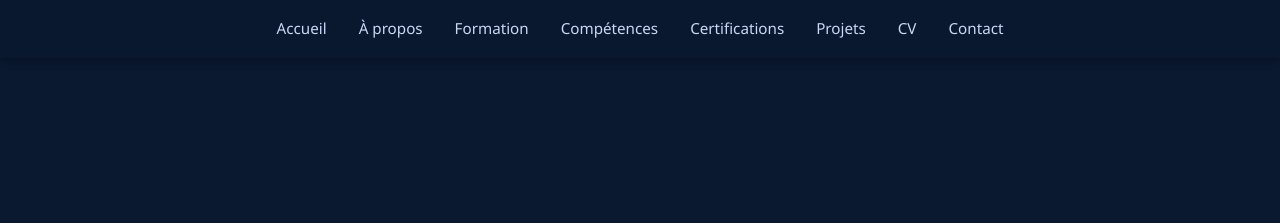
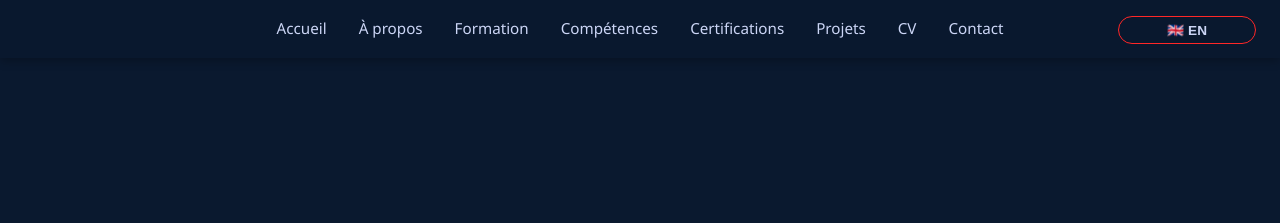
Before and after one commit to QC31/Portfolio, a plain HTML site: page index.html in a window 1280 px wide. Shown: the top 223 px of the page. Drawn offline with Linux system fonts and the light colour scheme.

Commit message:
Update Lang Button

```diff
--- a/index.html
+++ b/index.html
@@ -868,13 +868,15 @@
 
         /* Bouton langue */
         .lang-btn {
+            position: absolute;
+            top: 1rem;
+            right: 1.5rem;
             background-color: transparent;
             color: var(--white);
             border: 1px solid var(--primary);
-            padding: 0.3rem 0.8rem;
+            padding: 0.3rem 3rem;
             border-radius: 20px;
             font-size: 0.85rem;
-            cursor: none;
             transition: all 0.3s;
             font-weight: bold;
         }
@@ -901,7 +903,7 @@
             <li><a href="#cv"            data-i18n="nav_cv">CV</a></li>
             <li><a href="#contact"       data-i18n="nav_contact">Contact</a></li>
             <!--<span class="actual-status">🚀 Progresse dans le domaine des systèmes et réseaux...</span>-->
-           <!-- <button class="lang-btn" id="langToggle">🇬🇧 EN</button> -->
+           <button class="lang-btn" id="langToggle">🇬🇧 EN</button>
         </ul>
     </nav>
 
```
